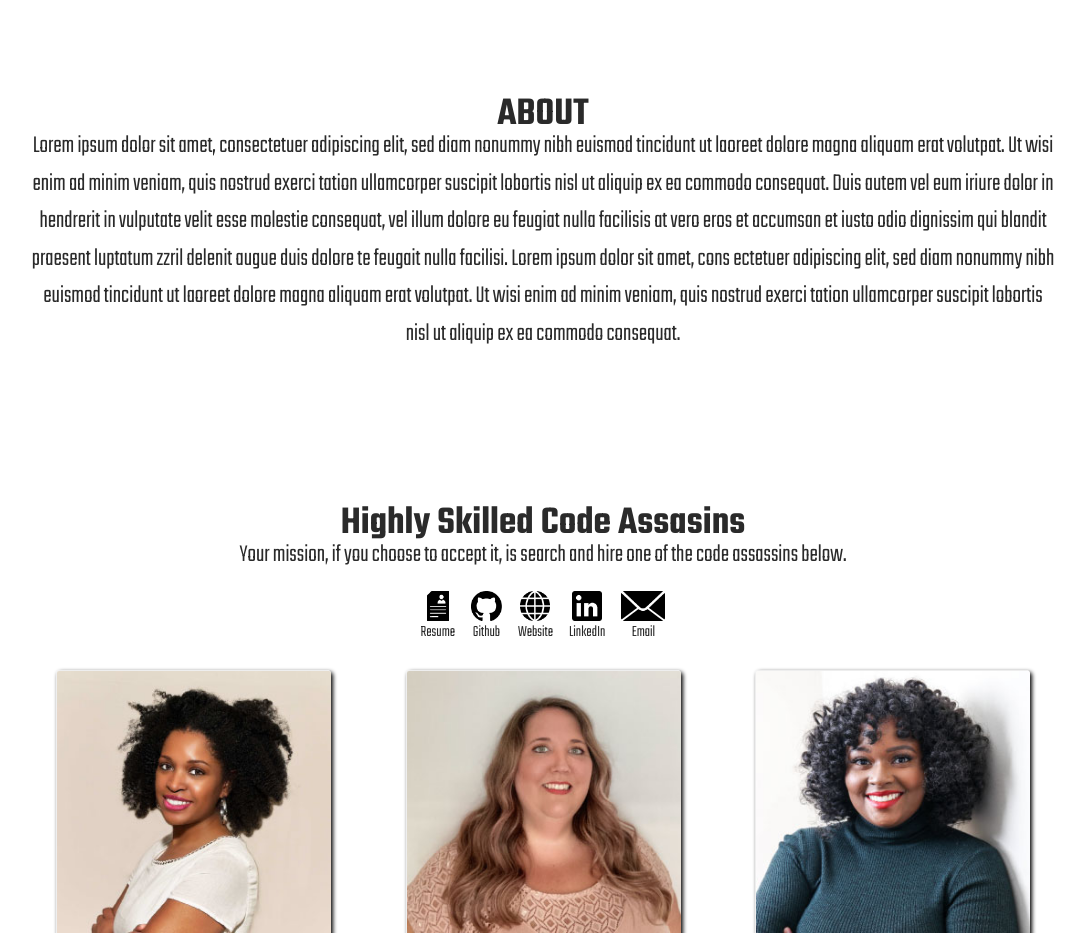
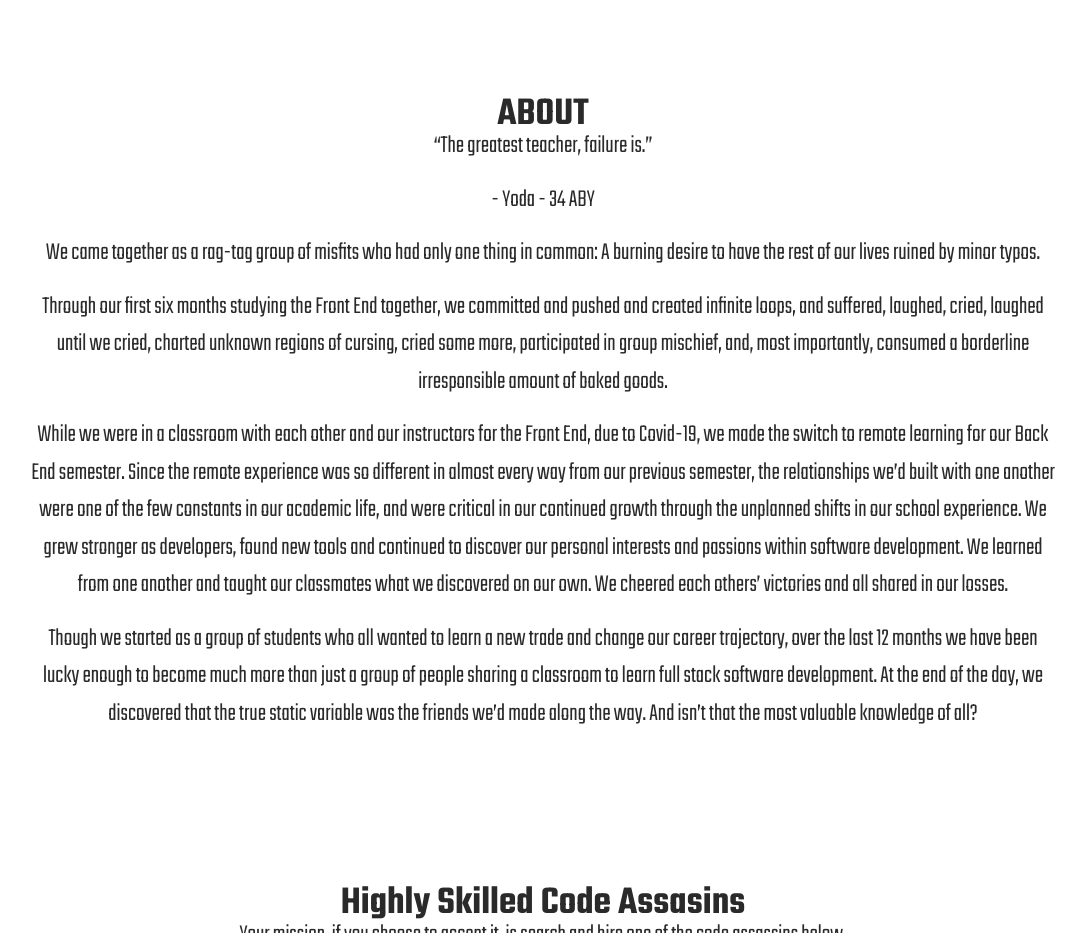
Before and after one commit to nss-evening-cohort-10/E10-Website, a website built with webpack: page src/index.html in a window 1280 px wide. Shown: the part 360-1293 px from the top of the page, without its empty margins (97-1183 px from the left). Built offline with nearby package versions, Linux system fonts and the light colour scheme.

Commit message:
I mean, it's no Anthony Michael Hall monologue from the end of The Breakfast Club, but it'll do. Also, if it's gonna be read out loud as part of a voiceover, the background song should be Stay Home by Self from the Shrek soundtrack.

```diff
--- a/src/index.html
+++ b/src/index.html
@@ -43,8 +43,12 @@
     <div class="section" id="about">
       <div class="text-center justify-content-center">
         <h1>ABOUT</h1>
-        <p>Lorem ipsum dolor sit amet, consectetuer adipiscing elit, sed diam nonummy nibh euismod tincidunt ut laoreet dolore magna aliquam erat volutpat. Ut wisi enim ad minim veniam, quis nostrud exerci tation ullamcorper suscipit lobortis nisl ut aliquip ex ea commodo consequat. Duis autem vel eum iriure dolor in hendrerit in vulputate velit esse molestie consequat, vel illum dolore eu feugiat nulla facilisis at vero eros et accumsan et iusto odio dignissim qui blandit praesent luptatum zzril delenit augue duis dolore te feugait nulla facilisi.
-Lorem ipsum dolor sit amet, cons ectetuer adipiscing elit, sed diam nonummy nibh euismod tincidunt ut laoreet dolore magna aliquam erat volutpat. Ut wisi enim ad minim veniam, quis nostrud exerci tation ullamcorper suscipit lobortis nisl ut aliquip ex ea commodo consequat.</p>
+        <p>“The greatest teacher, failure is.”</p>
+        <p> - Yoda - 34 ABY</p>
+        <p>We came together as a rag-tag group of misfits who had only one thing in common: A burning desire to have the rest of our lives ruined by minor typos.</p>
+        <p>Through our first six months studying the Front End together, we committed and pushed and created infinite loops, and suffered, laughed, cried, laughed until we cried, charted unknown regions of cursing, cried some more, participated in group mischief, and, most importantly, consumed a borderline irresponsible amount of baked goods.</p>
+        <p>While we were in a classroom with each other and our instructors for the Front End, due to Covid-19, we made the switch to remote learning for our Back End semester. Since the remote experience was so different in almost every way from our previous semester, the relationships we’d built with one another were one of the few constants in our academic life, and were critical in our continued growth through the unplanned shifts in our school experience. We grew stronger as developers, found new tools and continued to discover our personal interests and passions within software development. We learned from one another and taught our classmates what we discovered on our own. We cheered each others’ victories and all shared in our losses.</p>
+        <p>Though we started as a group of students who all wanted to learn a new trade and change our career trajectory, over the last 12 months we have been lucky enough to become much more than just a group of people sharing a classroom to learn full stack software development. At the end of the day, we discovered that the true static variable was the friends we’d made along the way. And isn’t that the most valuable knowledge of all?</p>
       </div>
     </div>
 <!-- END ABOUT -->
```
